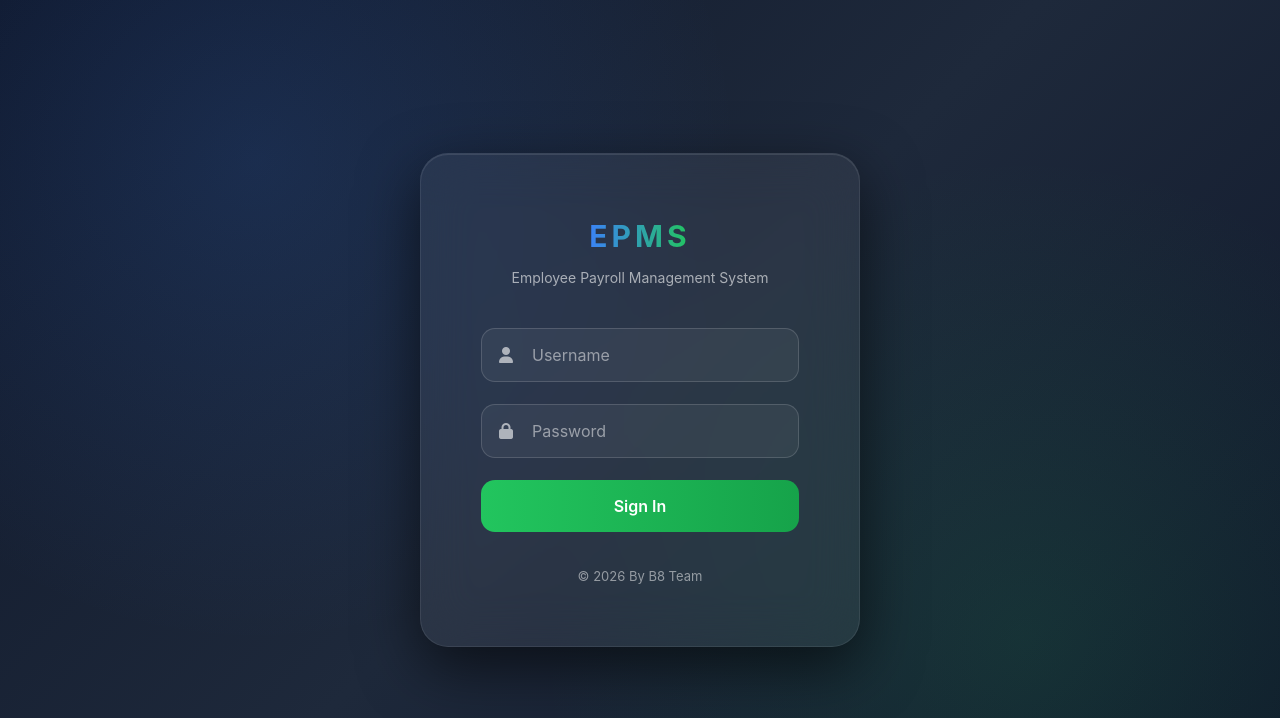
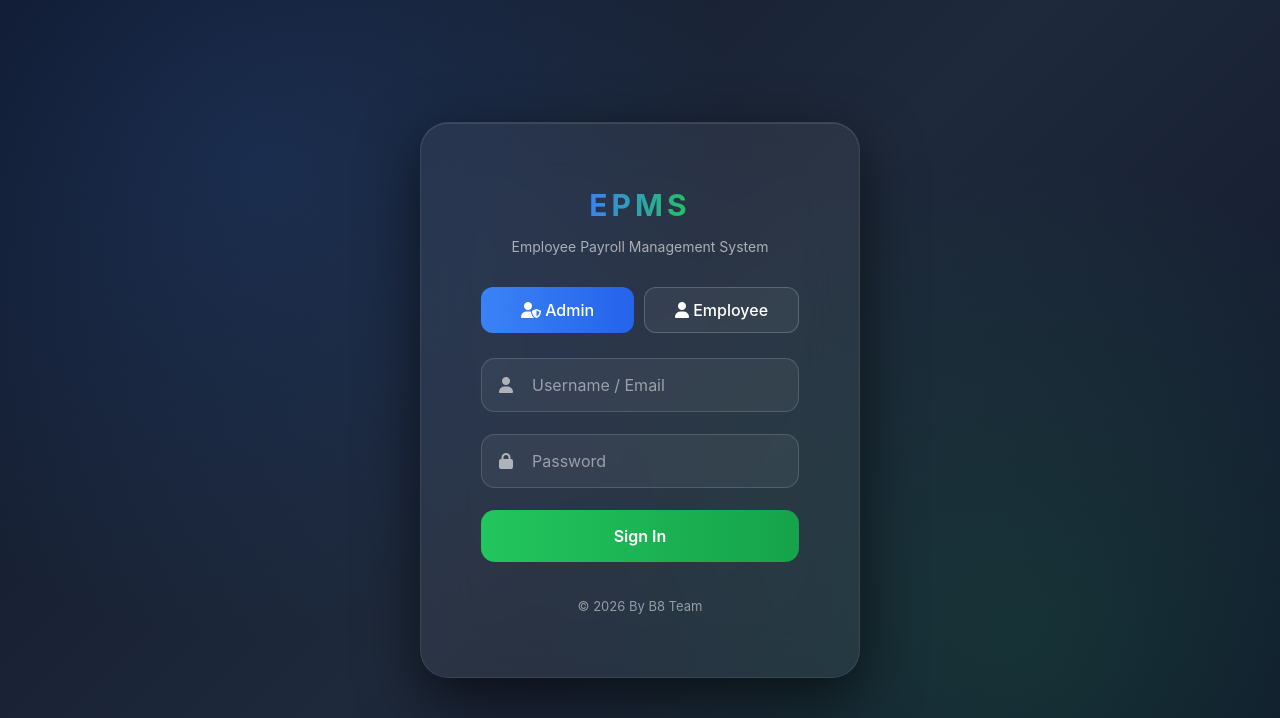
Before and after one commit to AyanMulani/employeepayroll, a Flask app: page /login in a window 1280 px wide. Shown: the top 718 px of the page. Run offline with Flask 3, Linux system fonts and the light colour scheme.

Commit message:
Update login.html

```diff
--- a/templates/login.html
+++ b/templates/login.html
@@ -58,7 +58,34 @@ body{
     text-align:center;
     font-size:14px;
     opacity:0.6;
-    margin-bottom:40px;
+    margin-bottom:30px;
+}
+
+/* ===== Role Buttons ===== */
+.role-toggle{
+    display:flex;
+    gap:10px;
+    margin-bottom:25px;
+}
+
+.role-toggle button{
+    flex:1;
+    padding:10px;
+    border-radius:12px;
+    border:1px solid rgba(255,255,255,0.2);
+    background:rgba(255,255,255,0.05);
+    color:white;
+    font-weight:500;
+    transition:0.3s;
+}
+
+.role-toggle button.active{
+    background:linear-gradient(90deg,#3b82f6,#2563eb);
+    border:none;
+}
+
+.role-toggle button:hover{
+    opacity:0.8;
 }
 
 /* ===== Inputs ===== */
@@ -135,11 +162,22 @@ body{
         Employee Payroll Management System
     </div>
 
+    <!-- Role Toggle -->
+    <div class="role-toggle">
+        <button type="button" id="adminBtn" class="active" onclick="setRole('admin')">
+            <i class="fa fa-user-shield"></i> Admin
+        </button>
+        <button type="button" id="empBtn" onclick="setRole('employee')">
+            <i class="fa fa-user"></i> Employee
+        </button>
+    </div>
+
     <form method="POST" action="{{ url_for('login') }}">
+        <input type="hidden" name="login_type" id="login_type" value="admin">
 
         <div class="input-wrapper">
             <i class="fa fa-user"></i>
-            <input type="text" name="username" class="form-control" placeholder="Username" required>
+            <input type="text" name="username" class="form-control" placeholder="Username / Email" required>
         </div>
 
         <div class="input-wrapper">
@@ -148,7 +186,6 @@ body{
         </div>
 
         <button class="btn-login">Sign In</button>
-
     </form>
 
     <div class="small-text">
@@ -157,5 +194,19 @@ body{
 
 </div>
 
+<script>
+function setRole(role){
+    document.getElementById('login_type').value = role;
+
+    if(role === 'admin'){
+        document.getElementById('adminBtn').classList.add('active');
+        document.getElementById('empBtn').classList.remove('active');
+    }else{
+        document.getElementById('empBtn').classList.add('active');
+        document.getElementById('adminBtn').classList.remove('active');
+    }
+}
+</script>
+
 </body>
 </html>
```
